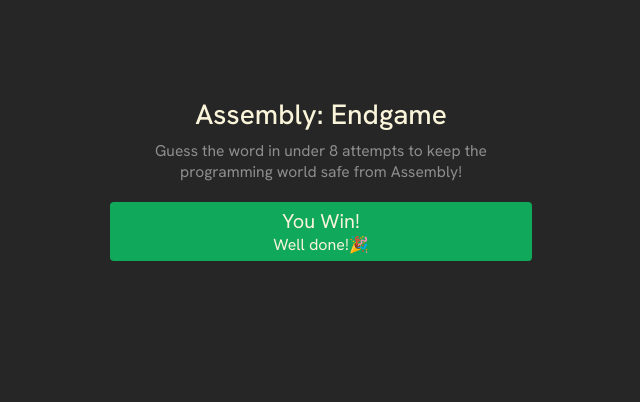
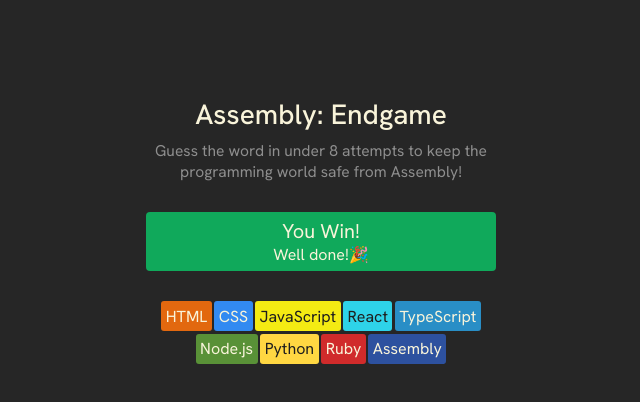
Before and after one commit to IoannisLykomitros/assembly-endgame-react-educational, a React (Vite) app: page / in a window 1280 px wide. Shown: the top 402 px of the page, without its empty margins (319-959 px from the left). Built offline with nearby package versions, Linux system fonts and the light colour scheme.

Commit message:
added programming languages list component

```diff
--- a/src/components/App.jsx
+++ b/src/components/App.jsx
@@ -1,11 +1,13 @@
 import Header from "./Header.jsx";
 import Status from "./Status.jsx";
+import LanguageList from "./LanguageList.jsx";
 
 const AssemblyEndgame = () => {
   return (
     <main>
       <Header />
       <Status />
+      <LanguageList />
     </main>
   )
 }
--- /dev/null
+++ b/src/components/LanguageList.jsx
@@ -0,0 +1,17 @@
+import { languages } from "../languages";
+
+const LanguageList = () => {
+    return (
+        <section className="language-list">
+            {languages.map((lang) => (
+                <span
+                    key={lang.name}
+                    className="language-item"
+                    style={{ backgroundColor: lang.backgroundColor, color: lang.color }}
+                >{lang.name}</span>
+            ))}
+        </section>
+    );
+}
+
+export default LanguageList;
--- a/src/index.css
+++ b/src/index.css
@@ -31,7 +31,7 @@
   font-weight: 400;
   margin-top: 8px;
   color: #8e8e8e;
-  max-width: 422px;
+  max-width: 350px;
 }
 
 .status-container {
@@ -39,9 +39,9 @@
   flex-direction: column;
   align-items: center;
   background-color: #10A95B;
-  max-width: 422px;
   padding: 6px;
   border-radius: 4px;
+  margin-block: 30px;
 }
 
 .status-container > h1 {
@@ -57,3 +57,16 @@
   font-weight: 400;
   color: #F9F4DA;
 }
+
+.language-list {
+  display: flex;
+  flex-wrap: wrap;
+  gap: 2.5px;
+  justify-content: center;
+  max-width: 350px;
+}
+
+.language-item {
+  border-radius: 3px;
+  padding: 4.5px;
+}
--- /dev/null
+++ b/src/languages.js
@@ -0,0 +1,47 @@
+export const languages = [
+    {
+        name: "HTML",
+        backgroundColor: "#E2680F",
+        color: "#F9F4DA",
+    },
+    {
+        name: "CSS",
+        backgroundColor: "#328AF1",
+        color: "#F9F4DA",
+    },
+    {
+        name: "JavaScript",
+        backgroundColor: "#F4EB13",
+        color: "#1E1E1E",
+    },
+    {
+        name: "React",
+        backgroundColor: "#2ED3E9",
+        color: "#1E1E1E",
+    },
+    {
+        name: "TypeScript",
+        backgroundColor: "#298EC6",
+        color: "#F9F4DA",
+    },
+    {
+        name: "Node.js",
+        backgroundColor: "#599137",
+        color: "#F9F4DA",
+    },
+    {
+        name: "Python",
+        backgroundColor: "#FFD742",
+        color: "#1E1E1E",
+    },
+    {
+        name: "Ruby",
+        backgroundColor: "#D02B2B",
+        color: "#F9F4DA",
+    },
+    {
+        name: "Assembly",
+        backgroundColor: "#2D519F",
+        color: "#F9F4DA",
+    },
+]
```
